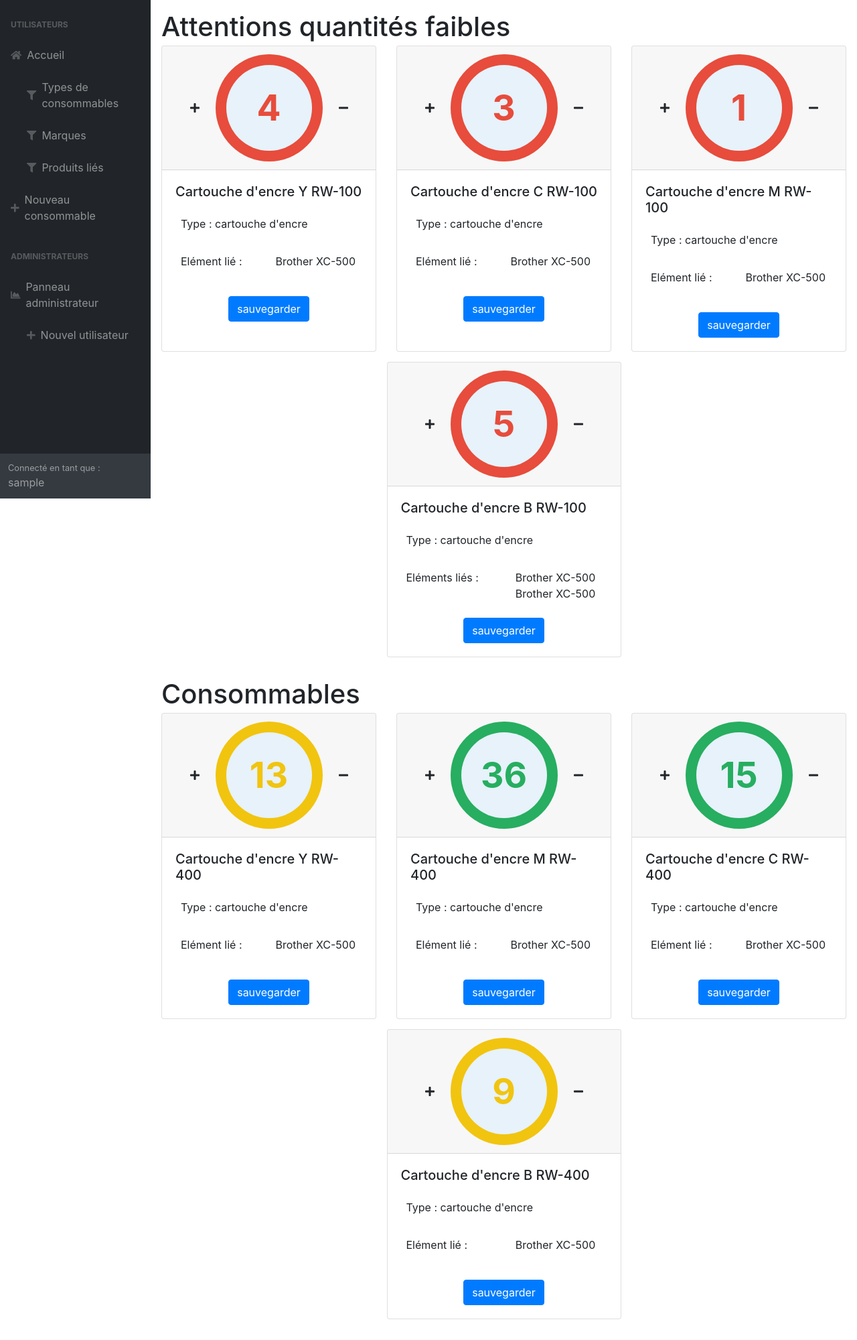
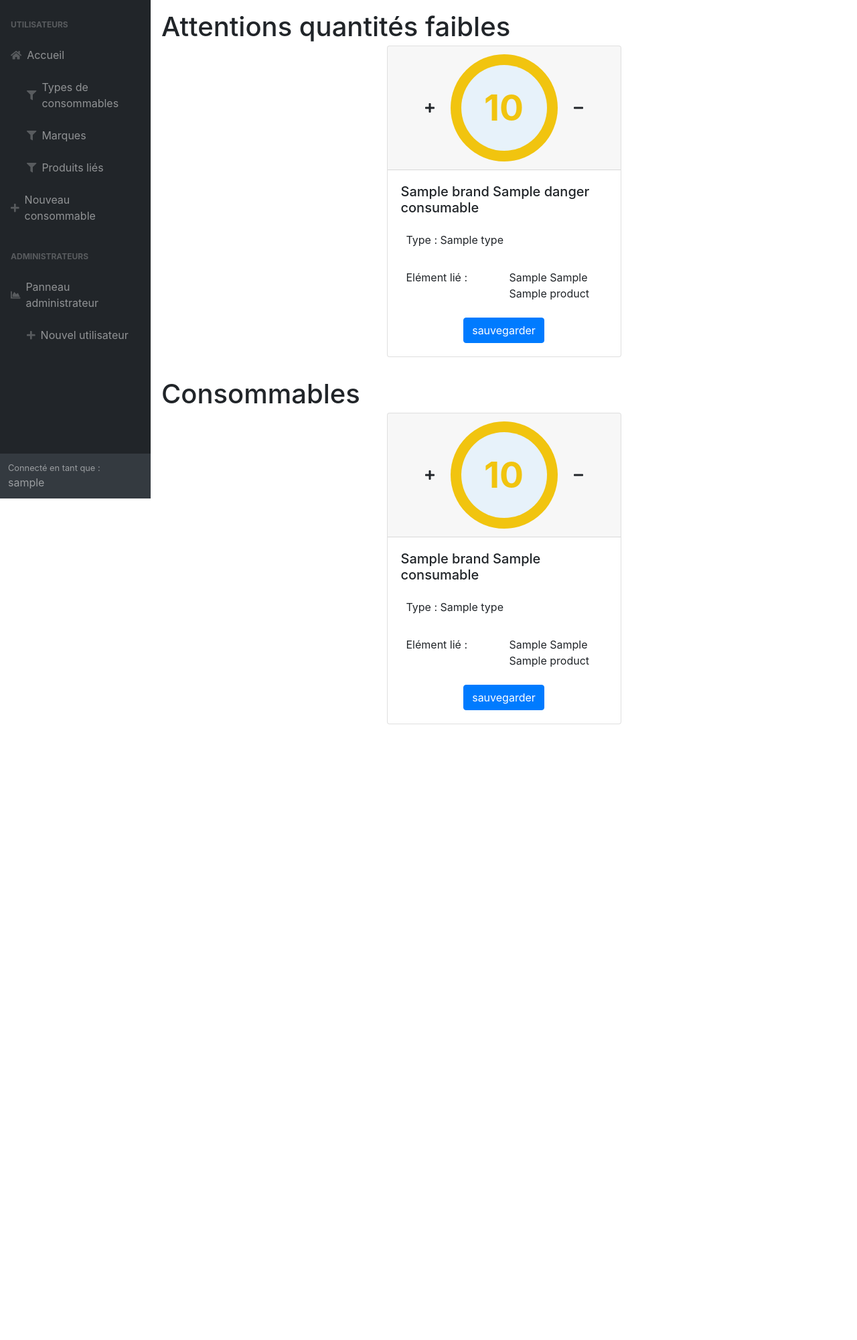
Before and after one commit to LouisRichard/TPI-Gestion-de-stock, a PHP site: template Realisation/view/home.php in a window 1280 px wide. Shown: the part 56-2056 px from the top of the page at 67% size. After the commit the page ends 1137 px from the top, so only its background shows below. Run offline with PHP 8.4, Linux system fonts and the light colour scheme; the visitor is signed in with stand-in values (Sample User, id 1); the template is opened without the code that fills it: most values are stand-ins (such as "Sample title", 1, 10 or a date in 2020).

Commit message:
Ajout de fonction de récupération et d'affichage des données
Ajout des fonctions de récupération de toutes les données nécessaire pour l'affichage de la page d'accueil. Et ajout des fonctions nécessaires à l'affichage de ces données

```diff
--- a/Realisation/view/home.php
+++ b/Realisation/view/home.php
@@ -52,12 +52,14 @@ ob_start();
                     </div>
                     <div class="w-100 d-flex flex-wrap">
                         <div class="w-50 p-2 flex-column">
-                            <button class="btn btn-primary w-100 mb-3">Cartouche d'encre</button>
-                            <button class="btn btn-primary w-100 mb-3">Waste toner</button>
+                            <?php $i=0; foreach ($types as $type) : if($i%2 != 1) : ?>
+                                <button class="btn btn-primary w-100 mb-3"><?= $type['name']; ?></button>
+                            <?php endif; $i++; endforeach; ?>
                         </div>
                         <div class="w-50 p-2 flex-column">
-                            <button class="btn btn-primary w-100 mb-3">Papier</button>
-                            <button class="btn btn-primary w-100 mb-3">Drum</button>
+                            <?php $i=0; foreach ($types as $type) :  if($i%2 == 1) : ?>
+                            <button class="btn btn-primary w-100 mb-3"><?= $type['name']; ?></button>
+                            <?php endif; $i++; endforeach; ?>
                         </div>
                     </div>
                 </div>
@@ -77,12 +79,14 @@ ob_start();
                     </div>
                     <div class="w-100 d-flex flex-wrap">
                         <div class="w-50 p-2 flex-column">
-                            <button class="btn btn-primary w-100 mb-3">Brother</button>
-                            <button class="btn btn-primary w-100 mb-3">HP</button>
+                            <?php $i=0; foreach ($brands as $brand) : if($i%2 != 1) : ?>
+                                <button class="btn btn-primary w-100 mb-3"><?= $brand['name']; ?></button>
+                            <?php endif; $i++; endforeach; ?>
                         </div>
                         <div class="w-50 p-2 flex-column">
-                            <button class="btn btn-primary w-100 mb-3">Canon</button>
-                            <button class="btn btn-primary w-100 mb-3">Xerox</button>
+                            <?php $i=0; foreach ($brands as $brand) :  if($i%2 == 1) : ?>
+                                <button class="btn btn-primary w-100 mb-3"><?= $brand['name']; ?></button>
+                            <?php endif; $i++; endforeach; ?>
                         </div>
                     </div>
                 </div>
@@ -102,12 +106,14 @@ ob_start();
                     </div>
                     <div class="w-100 d-flex flex-wrap">
                         <div class="w-50 p-2 flex-column">
-                            <button class="btn btn-primary w-100 mb-3">Brother XC-500</button>
-                            <button class="btn btn-primary w-100 mb-3">HP Printer 5000</button>
+                            <?php $i=0; foreach ($productsInformation as $product) : if($i%2 != 1) : ?>
+                                <button class="btn btn-primary w-100 mb-3"><?= $product['brand']." ".$product['type']." ".$product['name']; ?></button>
+                            <?php endif; $i++; endforeach; ?>
                         </div>
                         <div class="w-50 p-2 flex-column">
-                            <button class="btn btn-primary w-100 mb-3">Canon R-300</button>
-                            <button class="btn btn-primary w-100 mb-3">Xerox y-4</button>
+                            <?php $i=0; foreach ($productsInformation as $product) :  if($i%2 == 1) : ?>
+                                <button class="btn btn-primary w-100 mb-3"><?= $product['brand']." ".$product['type']." ".$product['name']; ?></button>
+                            <?php endif; $i++; endforeach; ?>
                         </div>
                     </div>
                 </div>
@@ -117,27 +123,30 @@ ob_start();
 
 
 
-
+    <?php if($dangerConsumables != null) : ?>
         <h1 class="mb-1">Attentions quantités faibles</h1>
         <div class="card-deck mb-3" id="lowQuantityConsumable" style="flex-wrap: wrap; justify-content: space-evenly">
+            <?php foreach($dangerConsumables as $consumable) : ?>
                 <div class="card">
                     <div class="card-header text-center" >
                         <div class="d-flex flex-row" style="justify-content: center">
                             <div class="align-self-center"><i class="fas fa-plus"></i></div>
-                    <div class="align-self-center ml-4"><div class="rating">4</div></div>
+                            <div class="align-self-center ml-4"><div class="rating"><?= $consumable['stock']; ?></div></div>
                             <div class="align-self-center ml-4"><i class="fas fa-minus"></i></div>
                         </div>
                     </div>
                     <div class="card-body">
-                <h5 class="card-title">Cartouche d'encre Y RW-100</h5>
+                        <h5 class="card-title"><?= $consumable['brand']." ".$consumable['name']; ?></h5>
                         <p class="card-text">
-                <p class="p-2">Type : cartouche d'encre</p>
+                        <p class="p-2">Type : <?= $consumable['type']; ?> </p>
                         <div class="d-flex flex-wrap">
                             <div class="w-50 p-2 flex-column">
                                 <p>Elément lié :</p>
                             </div>
                             <div class="w-50 p-2 flex-column">
-                        <div class="text-center">Brother XC-500</div>
+                                <?php foreach($consumable['products'] as $product) : ?>
+                                    <div class="text-left"><?= $product['productType']." ".$product['productBrands']." ".$product['productName'] ?></div>
+                                <?php endforeach; ?>
                             </div>
                         </div>
                         </p>
@@ -146,24 +155,34 @@ ob_start();
                         </div>
                     </div>
                 </div>
+            <?php endforeach; ?>
+        </div>
+    <?php endif; ?>
+
+
+    <h1 class="mb-1">Consommables</h1>
+    <div class="card-deck" id="consumable" style="flex-wrap: wrap; justify-content: space-evenly">
+        <?php foreach($consumables as $consumable) : ?>
             <div class="card">
                 <div class="card-header text-center" >
                     <div class="d-flex flex-row" style="justify-content: center">
                         <div class="align-self-center"><i class="fas fa-plus"></i></div>
-                    <div class="align-self-center ml-4"><div class="rating">3</div></div>
+                        <div class="align-self-center ml-4"><div class="rating"><?= $consumable['stock']; ?></div></div>
                         <div class="align-self-center ml-4"><i class="fas fa-minus"></i></div>
                     </div>
                 </div>
                 <div class="card-body">
-                <h5 class="card-title">Cartouche d'encre C RW-100</h5>
+                    <h5 class="card-title"><?= $consumable['brand']." ".$consumable['name']; ?></h5>
                     <p class="card-text">
-                <p class="p-2">Type : cartouche d'encre</p>
+                    <p class="p-2">Type : <?= $consumable['type']; ?> </p>
                     <div class="d-flex flex-wrap">
                         <div class="w-50 p-2 flex-column">
                             <p>Elément lié :</p>
                         </div>
                         <div class="w-50 p-2 flex-column">
-                        <div class="text-center">Brother XC-500</div>
+                            <?php foreach($consumable['products'] as $product) : ?>
+                                <div class="text-left"><?= $product['productType']." ".$product['productBrands']." ".$product['productName'] ?></div>
+                            <?php endforeach; ?>
                         </div>
                     </div>
                     </p>
@@ -172,167 +191,7 @@ ob_start();
                     </div>
                 </div>
             </div>
-        <div class="card">
-            <div class="card-header text-center" >
-                <div class="d-flex flex-row" style="justify-content: center">
-                    <div class="align-self-center"><i class="fas fa-plus"></i></div>
-                    <div class="align-self-center ml-4"><div class="rating">1</div></div>
-                    <div class="align-self-center ml-4"><i class="fas fa-minus"></i></div>
-                </div>
-            </div>
-            <div class="card-body">
-                <h5 class="card-title">Cartouche d'encre M RW-100</h5>
-                <p class="card-text">
-                <p class="p-2">Type : cartouche d'encre</p>
-                <div class="d-flex flex-wrap">
-                    <div class="w-50 p-2 flex-column">
-                        <p>Elément lié :</p>
-                    </div>
-                    <div class="w-50 p-2 flex-column">
-                        <div class="text-center">Brother XC-500</div>
-                    </div>
-                </div>
-                </p>
-                <div class="text-center">
-                    <btn class="btn btn-primary">sauvegarder</btn>
-                </div>
-            </div>
-        </div>
-        <div class="card">
-            <div class="card-header text-center" >
-                <div class="d-flex flex-row" style="justify-content: center">
-                    <div class="align-self-center"><i class="fas fa-plus"></i></div>
-                    <div class="align-self-center ml-4"><div class="rating">5</div></div>
-                    <div class="align-self-center ml-4"><i class="fas fa-minus"></i></div>
-                </div>
-            </div>
-            <div class="card-body">
-                <h5 class="card-title">Cartouche d'encre B RW-100</h5>
-                <p class="card-text">
-                <p class="p-2">Type : cartouche d'encre</p>
-                <div class="d-flex flex-wrap">
-                    <div class="w-50 p-2 flex-column">
-                        <p>Eléments liés :</p>
-                    </div>
-                    <div class="w-50 p-2 flex-column">
-                        <div class="text-center">Brother XC-500</div>
-                        <div class="text-center">Brother XC-500</div>
-                    </div>
-                </div>
-                </p>
-                <div class="text-center">
-                    <btn class="btn btn-primary">sauvegarder</btn>
-                </div>
-            </div>
-        </div>
-    </div>
-
-    <h1 class="mb-1">Consommables</h1>
-    <div class="card-deck" id="consumable" style="flex-wrap: wrap; justify-content: space-evenly">
-        <div class="card">
-            <div class="card-header text-center" >
-                <div class="d-flex flex-row" style="justify-content: center">
-                    <div class="align-self-center"><i class="fas fa-plus"></i></div>
-                    <div class="align-self-center ml-4"><div class="rating">13</div></div>
-                    <div class="align-self-center ml-4"><i class="fas fa-minus"></i></div>
-                </div>
-            </div>
-            <div class="card-body">
-                <h5 class="card-title">Cartouche d'encre Y RW-400</h5>
-                <p class="card-text">
-                    <p class="p-2">Type : cartouche d'encre</p>
-                    <div class="d-flex flex-wrap">
-                        <div class="w-50 p-2 flex-column">
-                            <p>Elément lié :</p>
-                        </div>
-                        <div class="w-50 p-2 flex-column">
-                            <div class="text-center">Brother XC-500</div>
-                        </div>
-                    </div>
-                </p>
-                <div class="text-center">
-                    <btn class="btn btn-primary">sauvegarder</btn>
-                </div>
-            </div>
-        </div>
-        <div class="card">
-            <div class="card-header text-center" >
-                <div class="d-flex flex-row" style="justify-content: center">
-                    <div class="align-self-center"><i class="fas fa-plus"></i></div>
-                    <div class="align-self-center ml-4"><div class="rating">36</div></div>
-                    <div class="align-self-center ml-4"><i class="fas fa-minus"></i></div>
-                </div>
-            </div>
-            <div class="card-body">
-                <h5 class="card-title">Cartouche d'encre M RW-400</h5>
-                <p class="card-text">
-                <p class="p-2">Type : cartouche d'encre</p>
-                <div class="d-flex flex-wrap">
-                    <div class="w-50 p-2 flex-column">
-                        <p>Elément lié :</p>
-                    </div>
-                    <div class="w-50 p-2 flex-column">
-                        <div class="text-center">Brother XC-500</div>
-                    </div>
-                </div>
-                </p>
-                <div class="text-center">
-                    <btn class="btn btn-primary">sauvegarder</btn>
-                </div>
-            </div>
-        </div>
-        <div class="card">
-            <div class="card-header text-center" >
-                <div class="d-flex flex-row" style="justify-content: center">
-                    <div class="align-self-center"><i class="fas fa-plus"></i></div>
-                    <div class="align-self-center ml-4"><div class="rating">15</div></div>
-                    <div class="align-self-center ml-4"><i class="fas fa-minus"></i></div>
-                </div>
-            </div>
-            <div class="card-body">
-                <h5 class="card-title">Cartouche d'encre C RW-400</h5>
-                <p class="card-text">
-                <p class="p-2">Type : cartouche d'encre</p>
-                <div class="d-flex flex-wrap">
-                    <div class="w-50 p-2 flex-column">
-                        <p>Elément lié :</p>
-                    </div>
-                    <div class="w-50 p-2 flex-column">
-                        <div class="text-center">Brother XC-500</div>
-                    </div>
-                </div>
-                </p>
-                <div class="text-center">
-                    <btn class="btn btn-primary">sauvegarder</btn>
-                </div>
-            </div>
-        </div>
-        <div class="card">
-            <div class="card-header text-center" >
-                <div class="d-flex flex-row" style="justify-content: center">
-                    <div class="align-self-center"><i class="fas fa-plus"></i></div>
-                    <div class="align-self-center ml-4"><div class="rating">9</div></div>
-                    <div class="align-self-center ml-4"><i class="fas fa-minus"></i></div>
-                </div>
-            </div>
-            <div class="card-body">
-                <h5 class="card-title">Cartouche d'encre B RW-400</h5>
-                <p class="card-text">
-                <p class="p-2">Type : cartouche d'encre</p>
-                <div class="d-flex flex-wrap">
-                    <div class="w-50 p-2 flex-column">
-                        <p>Elément lié :</p>
-                    </div>
-                    <div class="w-50 p-2 flex-column">
-                        <div class="text-center">Brother XC-500</div>
-                    </div>
-                </div>
-                </p>
-                <div class="text-center">
-                    <btn class="btn btn-primary">sauvegarder</btn>
-                </div>
-            </div>
-        </div>
+        <?php endforeach; ?>
     </div>
 
     <script>
```
Also changed, not shown: Realisation/controller/display.php (+14 -0 lines), Realisation/model/displayRequestManager.php (added, +96 -0 lines). Lines whose indentation alone changed are shown as unchanged.
